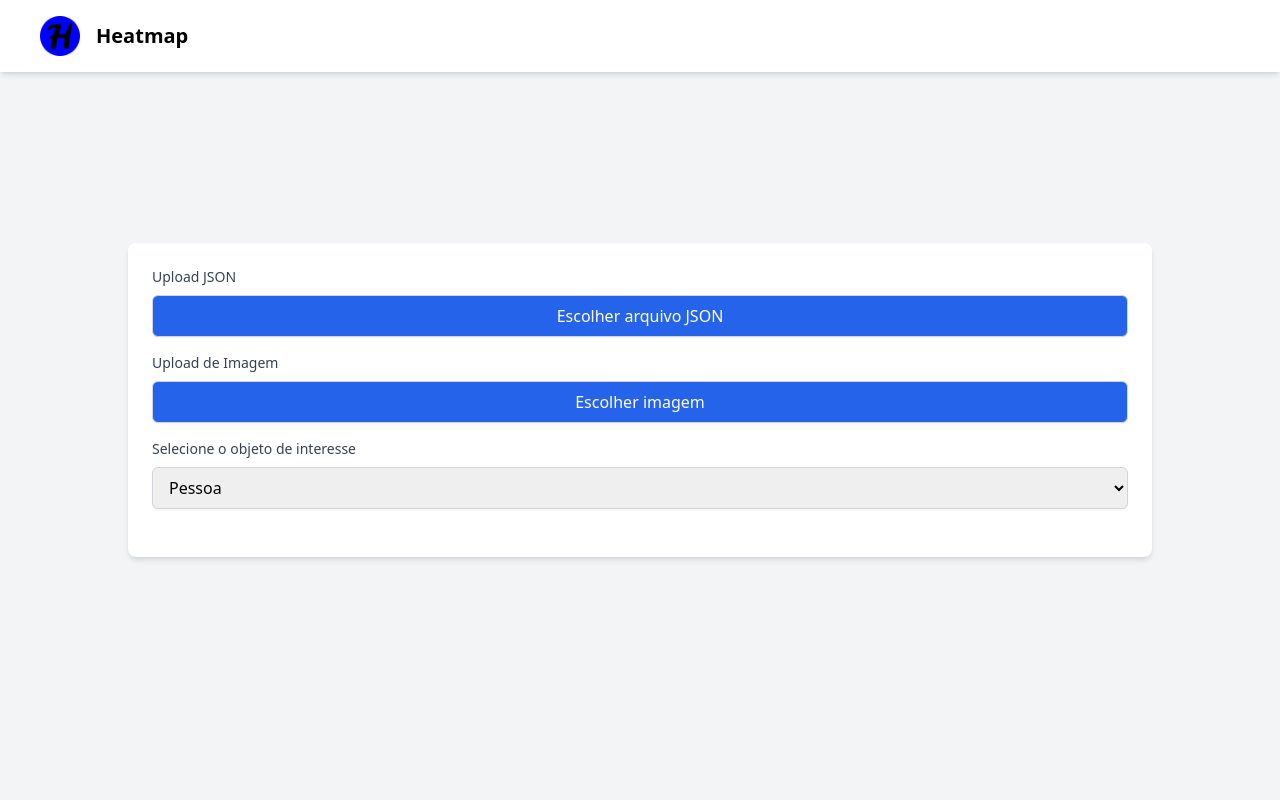
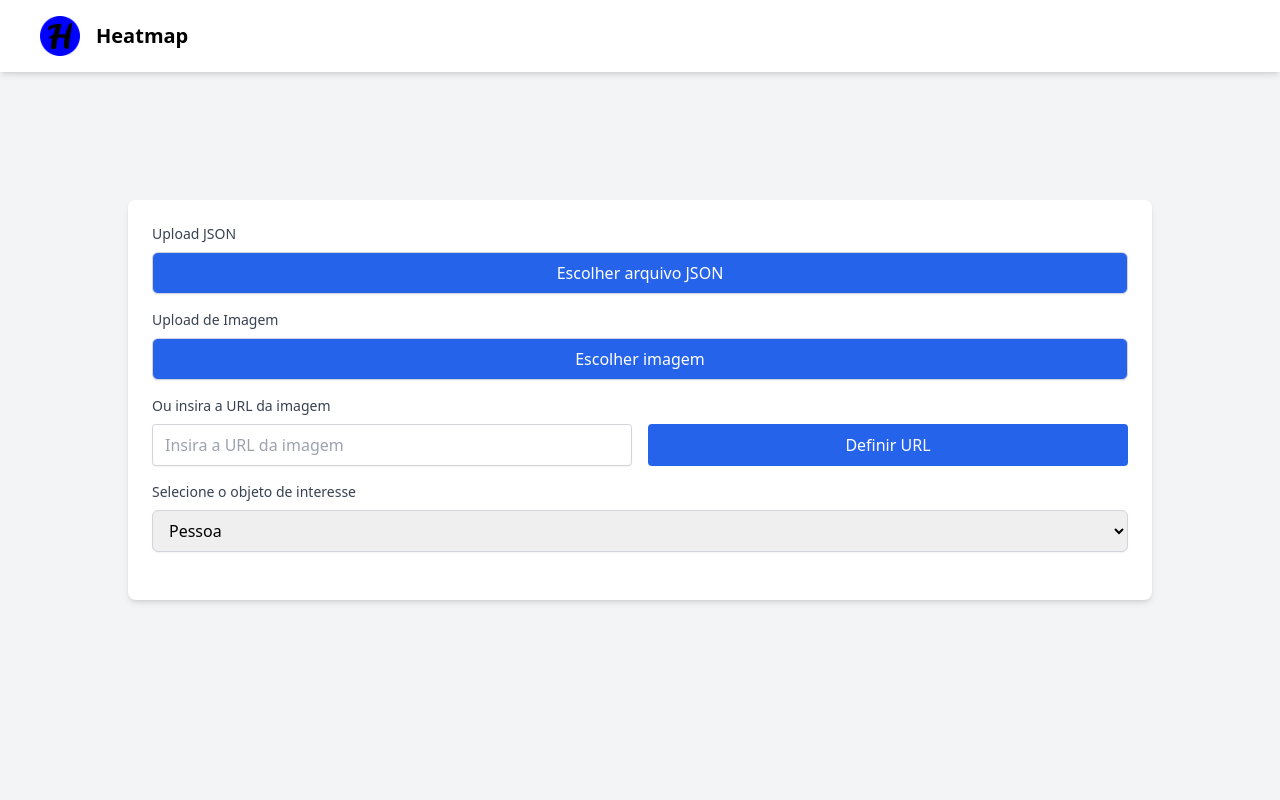
Before and after one commit to amayararocha/heatmap, a React (Create React App) app: page / in a window 1280 px wide. Shown: the top 800 px of the page. Built offline with nearby package versions, Linux system fonts and the light colour scheme.

Commit message:
task: adicionando a opção de inserir a imagem com url

```diff
--- a/src/components/heatmapComponent/HeatmapComponent.jsx
+++ b/src/components/heatmapComponent/HeatmapComponent.jsx
@@ -68,7 +68,7 @@ const HeatmapComponent = ({ imageUrl, data, objectOfInterest }) => {
           onLoad={handleImageLoad}
         />
       </div>
-      <button className="mt-4 px-6 w-full py-2 bg-blue-600 text-white font-bold rounded hover:bg-blue-800 transition" onClick={downloadImage}>Download Heatmap</button>
+      <button className="mt-4 px-6 w-full py-2 bg-blue-600 text-white rounded hover:bg-blue-800 transition" onClick={downloadImage}>Download Heatmap</button>
     </div>
     </>
   );
--- a/src/components/mainContent/MainContent.js
+++ b/src/components/mainContent/MainContent.js
@@ -4,8 +4,9 @@ import { toastAlerta } from '../utils/toastAlert';
 
 const MainContent = () => {
   const [image, setImage] = useState(null);
+  const [imageUrl, setImageUrl] = useState('');
   const [data, setData] = useState([]);
-  const [objectOfInterest, setObjectOfInterest] = useState("person");
+  const [objectOfInterest, setObjectOfInterest] = useState('person');
 
   const handleJsonUpload = (event) => {
     const file = event.target.files[0];
@@ -15,7 +16,7 @@ const MainContent = () => {
       try {
         const jsonData = JSON.parse(e.target.result);
         const formattedData = jsonData.hits.hits.flatMap(hit => {
-          return hit.fields["deepstream-msg"].map(msg => {
+          return hit.fields['deepstream-msg'].map(msg => {
             const [trackingId, xMin, yMin, xMax, yMax, objectType] = msg.split('|');
             const x = (parseFloat(xMin) + parseFloat(xMax)) / 2;
             const y = (parseFloat(yMin) + parseFloat(yMax)) / 2;
@@ -24,14 +25,14 @@ const MainContent = () => {
               x,
               y,
               value: 1,
-              objectType
+              objectType,
             };
           });
         });
         setData(formattedData);
         toastAlerta('JSON carregado com sucesso!', 'sucesso');
       } catch (error) {
-        console.error("Error parsing JSON:", error);
+        console.error('Error parsing JSON:', error);
         toastAlerta('Erro ao ler o arquivo JSON. Verifique o formato do arquivo.', 'erro');
       }
     };
@@ -55,6 +56,15 @@ const MainContent = () => {
     }
   };
 
+  const handleImageUrlSubmit = () => {
+    if (imageUrl.trim()) {
+      setImage(imageUrl.trim());
+      toastAlerta('URL da imagem definida com sucesso!', 'sucesso');
+    } else {
+      toastAlerta('Por favor, insira uma URL válida.', 'erro');
+    }
+  };
+
   return (
     <>
       <div className="flex items-center justify-center min-h-screen bg-gray-100 p-32">
@@ -71,7 +81,10 @@ const MainContent = () => {
                 id="json-upload"
                 className="absolute inset-0 w-full h-full opacity-0 cursor-pointer"
               />
-            <label htmlFor="json-upload" className="block px-4 py-2 border border-gray-300 rounded-md shadow-sm bg-blue-600 text-white text-center cursor-pointer hover:bg-blue-700">
+              <label
+                htmlFor="json-upload"
+                className="block px-4 py-2 border border-gray-300 rounded-md shadow-sm bg-blue-600 text-white text-center cursor-pointer hover:bg-blue-700 transition"
+              >
                 Escolher arquivo JSON
               </label>
             </div>
@@ -86,9 +99,30 @@ const MainContent = () => {
                 id="image-upload"
                 className="absolute inset-0 w-full h-full opacity-0 cursor-pointer"
               />
-            <label htmlFor="image-upload" className="block px-4 py-2 border border-gray-300 rounded-md shadow-sm bg-blue-600 text-white text-center cursor-pointer hover:bg-blue-700">
+              <label
+                htmlFor="image-upload"
+                className="block px-4 py-2 border border-gray-300 rounded-md shadow-sm bg-blue-600 text-white text-center cursor-pointer hover:bg-blue-700 transition"
+              >
                 Escolher imagem
               </label>
+            </div>
+            <label className="block mb-2 mt-4 text-sm font-medium text-gray-700">
+              Ou insira a URL da imagem
+            </label>
+            <div className="flex mb-4">
+              <input
+                type="text"
+                value={imageUrl}
+                onChange={(e) => setImageUrl(e.target.value)}
+                placeholder="Insira a URL da imagem"
+                className="w-1/2 px-3 py-2 border border-gray-300 rounded shadow-sm focus:outline-none focus:ring-2 focus:ring-blue-500"
+              />
+              <button
+                onClick={handleImageUrlSubmit}
+                className="w-1/2 px-4 py-2 ml-4 bg-blue-600 text-white rounded"
+              >
+                Definir URL
+              </button>
             </div>
           </div>
           <div className="mb-6">
```
Lines whose indentation alone changed are shown as unchanged.
